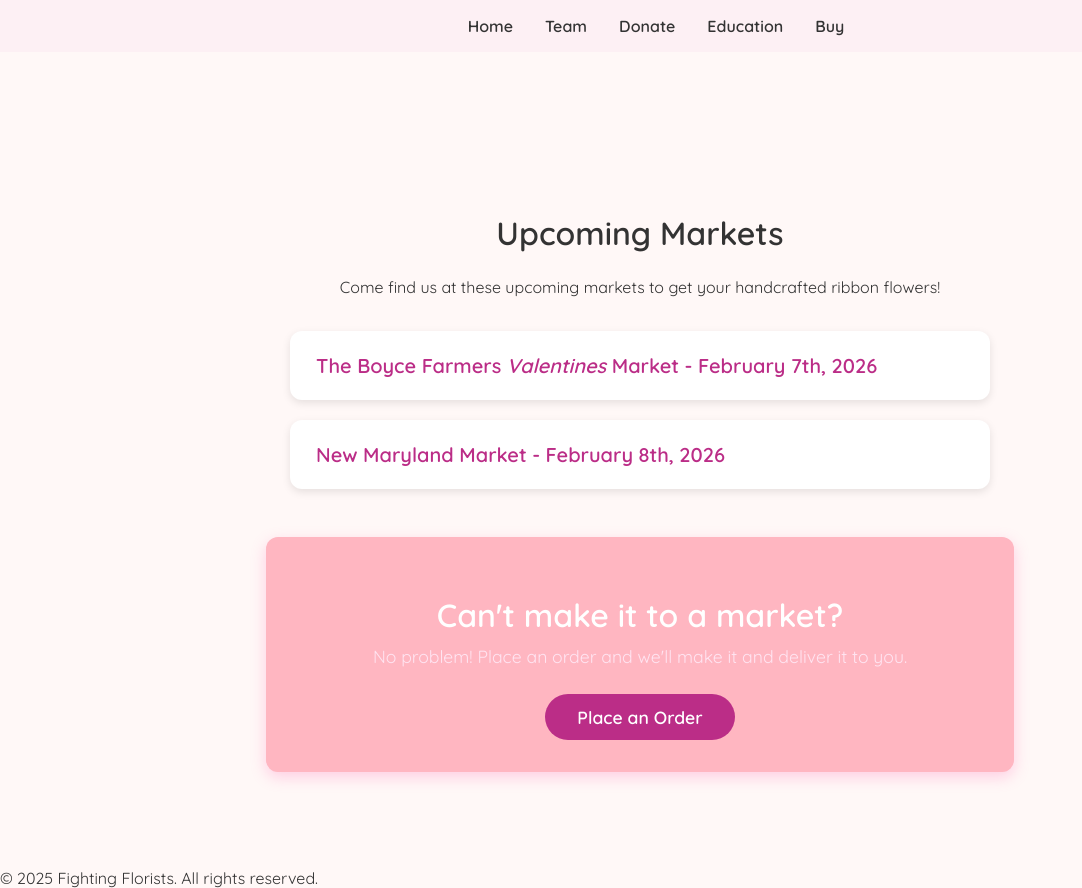
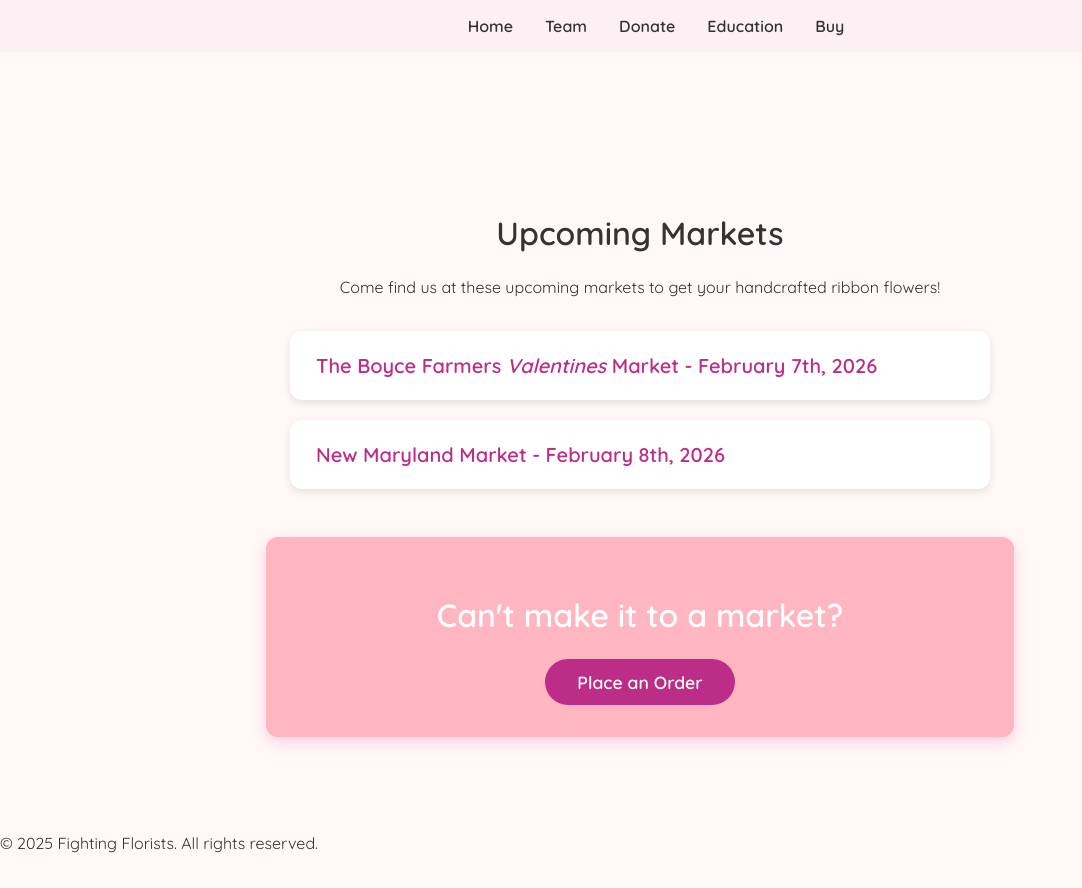
Before and after one commit to Fighting-Florists/fightingflorists, a plain HTML site: page markets.html in a window 1280 px wide. Shown: the whole page, without its empty margins (0-1082 px from the left). After the commit the page ends 853 px from the top, so only its background shows below. Drawn offline with Linux system fonts and the light colour scheme.

Commit message:
Update markets.html

```diff
--- a/markets.html
+++ b/markets.html
@@ -209,7 +209,7 @@
 
   <section class="order-section">
     <h2>Can't make it to a market?</h2>
-    <p>No problem! Place an order and we'll make it and deliver it to you.</p>
+    <p></p>
     <a href="https://docs.google.com/forms/d/e/1FAIpQLSfGPxt5N1My0tCJ-qYp4YdINVGOZMc7U4_v5RjKPjsgvQpkQw/viewform?usp=header" target="_blank" rel="noopener" class="order-button">Place an Order</a>
   </section>
 
```
